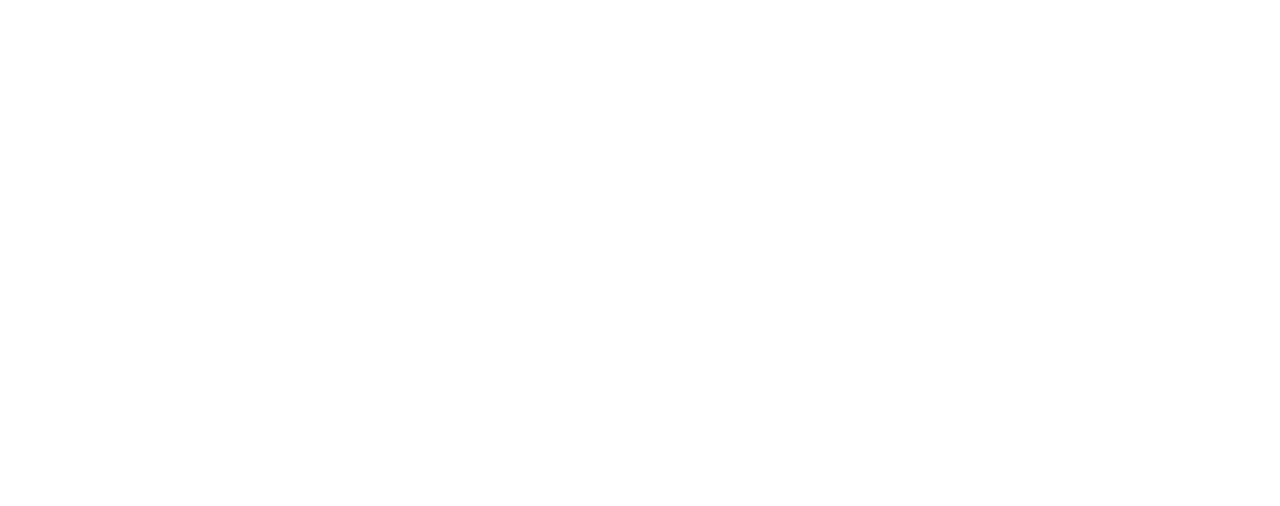
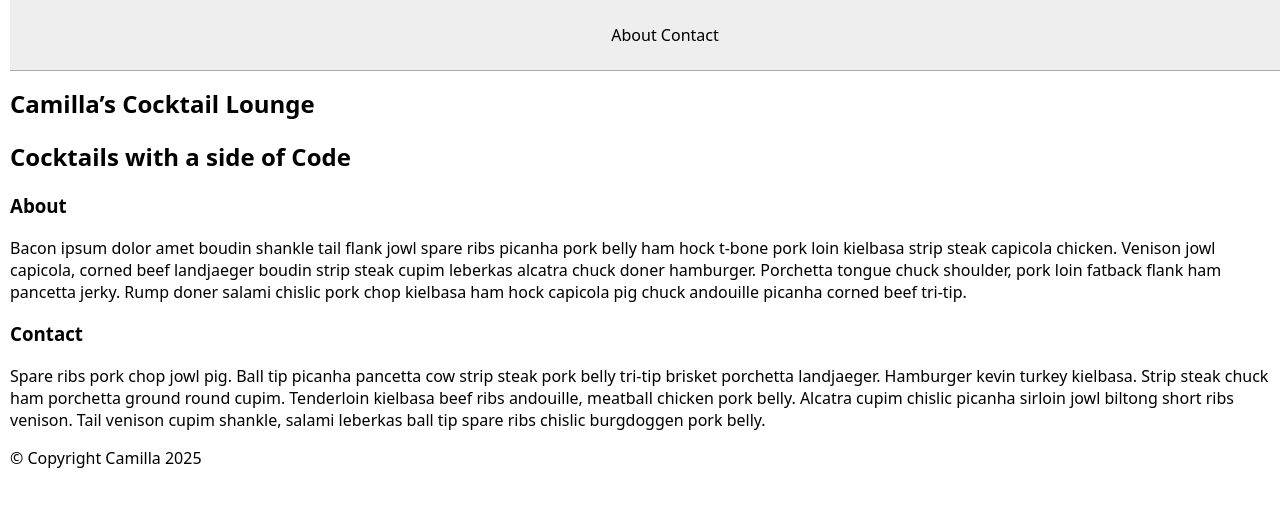
Before and after one commit to csisemore2/myPortfolio, a plain HTML site: page index.html in a window 1280 px wide. Drawn offline with Linux system fonts and the light colour scheme.

Commit message:
Initial commit

```diff
--- a/index.html
+++ b/index.html
@@ -5,9 +5,35 @@
     <meta name="viewport" content="width=device-width, initial-scale=1.0" />
     <meta http-equiv="X-UA-Compatible" content="ie=edge" />
     <link rel="stylesheet" href="styles.css">
-    <title>Document</title>
+    <title>Camilla’s Cocktail Lounge</title>
   </head>
   <body>
-
+    <nav>
+      <ul>
+      <il>About</il>
+      <il>Contact</il>
+    </ul>
+    </nav>
+    <h1>Camilla’s Cocktail Lounge</h1>
+    <h2>Cocktails with a side of Code</h2>
+    <section>
+      <h3>About</h3>
+      <p>Bacon ipsum dolor amet boudin shankle tail flank jowl spare ribs picanha
+        pork belly ham hock t-bone pork loin kielbasa strip steak capicola chicken.
+        Venison jowl capicola, corned beef landjaeger boudin strip steak cupim
+        leberkas alcatra chuck doner hamburger. Porchetta tongue chuck shoulder,
+        pork loin fatback flank ham pancetta jerky. Rump doner salami chislic pork
+        chop kielbasa ham hock capicola pig chuck andouille picanha corned beef tri-tip.</p>
+    </section>
+    <section>
+      <h3>Contact</h3>
+      <p>Spare ribs pork chop jowl pig. Ball tip picanha pancetta cow strip steak pork
+        belly tri-tip brisket porchetta landjaeger. Hamburger kevin turkey kielbasa.
+        Strip steak chuck ham porchetta ground round cupim. Tenderloin kielbasa beef
+        ribs andouille, meatball chicken pork belly. Alcatra cupim chislic picanha
+        sirloin jowl biltong short ribs venison. Tail venison cupim shankle, salami
+        leberkas ball tip spare ribs chislic burgdoggen pork belly.</p>
+    </section>
+    <footer>&copy; Copyright Camilla <year>2025</year></footer>
   </body>
 </html>
```
